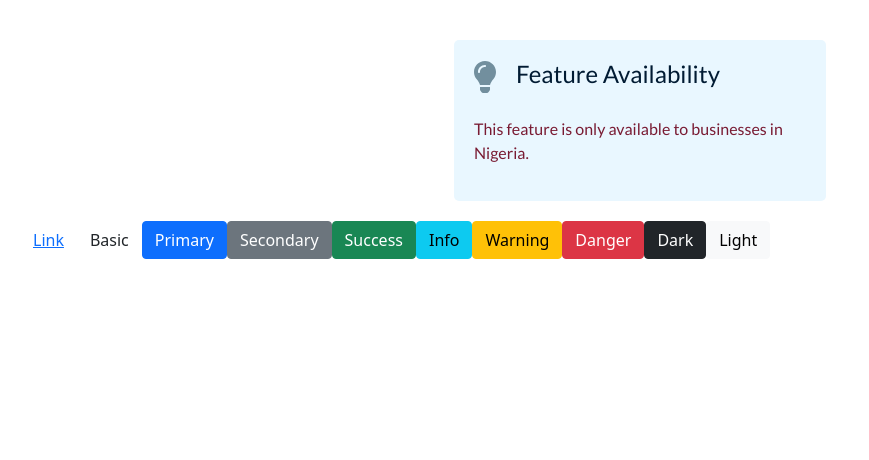
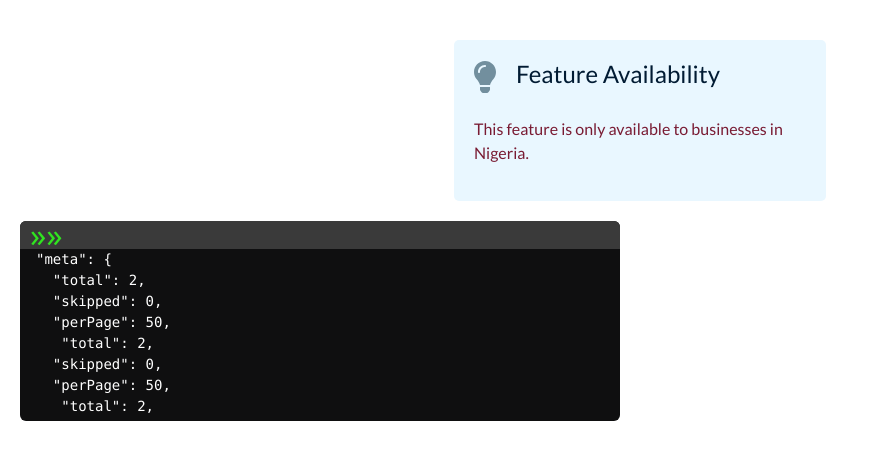
Before and after one commit to olakunlebalogun/APIDocs, an Angular app: page / in a window 1280 px wide. Shown: the top 460 px of the page, without its empty margins (0-869 px from the left). Built offline with nearby package versions, Linux system fonts and the light colour scheme.

Commit message:
added the terminal component

```diff
--- a/src/app/app.component.html
+++ b/src/app/app.component.html
@@ -1,6 +1,6 @@
 <!-- <app-default></app-default> -->
 <app-index></app-index>
-<button type="button" class="btn btn-link">Link</button>
+<!-- <button type="button" class="btn btn-link">Link</button>
 <button type="button" class="btn">Basic</button>
 <button type="button" class="btn btn-primary">Primary</button>
 <button type="button" class="btn btn-secondary">Secondary</button>
@@ -9,4 +9,4 @@
 <button type="button" class="btn btn-warning">Warning</button>
 <button type="button" class="btn btn-danger">Danger</button>
 <button type="button" class="btn btn-dark">Dark</button>
-<button type="button" class="btn btn-light">Light</button>
+<button type="button" class="btn btn-light">Light</button> -->
--- a/src/app/app.module.ts
+++ b/src/app/app.module.ts
@@ -7,6 +7,7 @@ import { IndexComponent } from './components/Pages/index/index.component';
 import { SectionOneComponent } from './components/Pages/section-one/section-one.component';
 import { SectionTwoComponent } from './components/Pages/section-two/section-two.component';
 import { FontAwesomeModule } from '@fortawesome/angular-fontawesome';
+import { SectionThreeComponent } from './components/Pages/section-three/section-three.component';
 
 @NgModule({
   declarations: [
@@ -15,6 +16,7 @@ import { FontAwesomeModule } from '@fortawesome/angular-fontawesome';
     IndexComponent,
     SectionOneComponent,
     SectionTwoComponent,
+    SectionThreeComponent,
   ],
   imports: [BrowserModule, AppRoutingModule, FontAwesomeModule],
 
--- a/src/app/components/Pages/index/index.component.html
+++ b/src/app/components/Pages/index/index.component.html
@@ -1,2 +1,3 @@
 <!-- <app-section-one [heading]="title" [paragraph]="para"></app-section-one> -->
 <app-section-two [heading]="title" [paragraph]="para"></app-section-two>
+<app-section-three [content]="content" [heading]="heading"></app-section-three>
--- a/src/app/components/Pages/index/index.component.ts
+++ b/src/app/components/Pages/index/index.component.ts
@@ -10,5 +10,19 @@ export class IndexComponent implements OnInit {
 
   title: string = 'Feature Availability';
   para: string = 'This feature is only available to businesses in Nigeria.';
+
+  heading: string = 'MERN STACK';
+  content: string = `"meta": {
+  "total": 2,
+  "skipped": 0,
+  "perPage": 50,
+   "total": 2,
+  "skipped": 0,
+  "perPage": 50,
+   "total": 2,
+  "skipped": 0,
+  "perPage": 50,
+}`;
+
   ngOnInit(): void {}
 }
--- /dev/null
+++ b/src/app/components/Pages/section-three/section-three.component.html
@@ -0,0 +1,3 @@
+ <div class="terminal">
+      <pre>{{content}}</pre>
+  </div>
--- /dev/null
+++ b/src/app/components/Pages/section-three/section-three.component.scss
@@ -0,0 +1,37 @@
+.terminal {
+  position: relative;
+  width: 80%;
+  max-width: 600px;
+  border-radius: 6px;
+  margin-top: 8px;
+  overflow: auto;
+  background-color: rgb(15, 15, 16);
+  height: 200px;
+}
+
+.terminal::before {
+  content: "\00BB \00BB";
+  position: sticky;
+  display: block;
+  z-index: 10;
+  top: 0;
+  left: 0;
+  height: 4px;
+  background: rgb(58, 58, 58);
+  color: rgb(48, 228, 32);
+  width: 100%;
+  font-size: 2rem;
+  line-height: 0;
+  padding: 14px 0;
+  text-indent: 10px;
+}
+
+.terminal pre {
+  font-family: SFMono-Regular, Consolas, Liberation Mono, Menlo, monospace;
+  color: white;
+  padding: 0 1rem 1rem;
+  margin: 0;
+  user-select: none;
+  counter-increment: section;
+  // content: "counter(section)";
+}
--- /dev/null
+++ b/src/app/components/Pages/section-three/section-three.component.ts
@@ -0,0 +1,14 @@
+import { Component, Input, OnInit } from '@angular/core';
+
+@Component({
+  selector: 'app-section-three',
+  templateUrl: './section-three.component.html',
+  styleUrls: ['./section-three.component.scss'],
+})
+export class SectionThreeComponent implements OnInit {
+  @Input() heading: string = '';
+  @Input() content: string = '';
+  constructor() {}
+
+  ngOnInit(): void {}
+}
```
Also changed, not shown: 1 other file (tests, documents, lock files or other folders).
